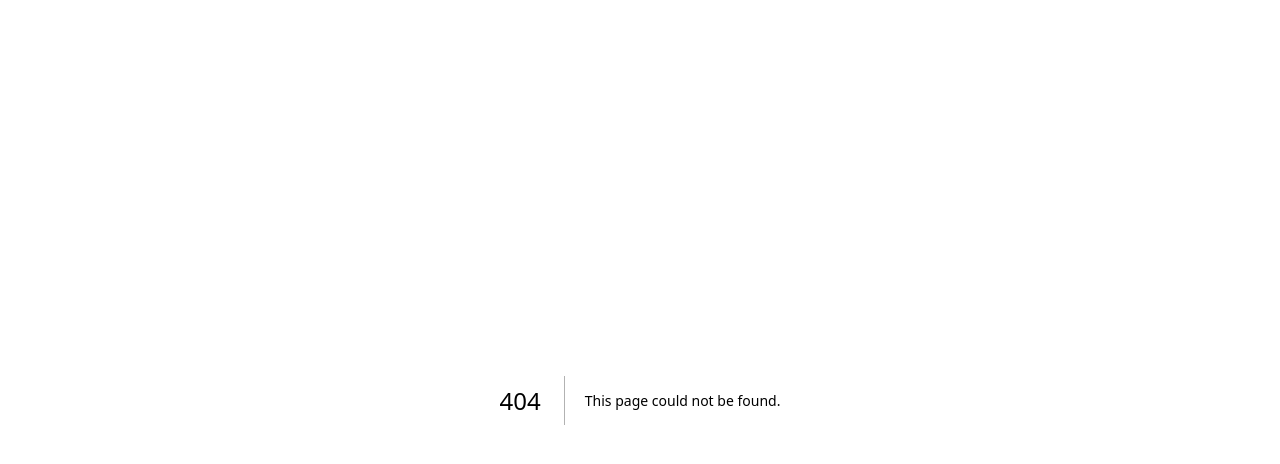
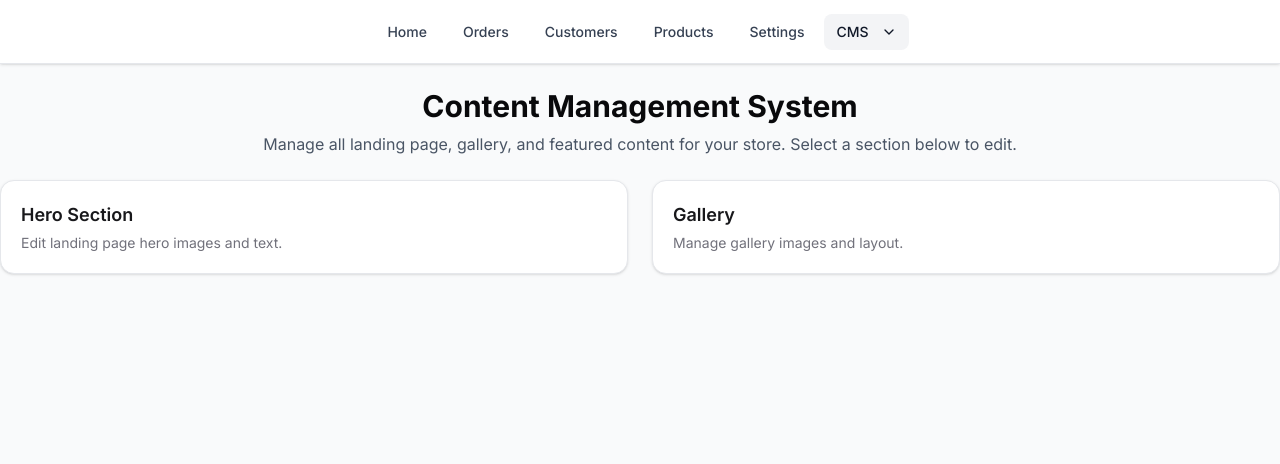
Before and after one commit to frankot/maks, a Next.js app: page /admin/cms in a window 1280 px wide. Before the commit this address had no page. Shown: the top 464 px of the page. Built offline with nearby package versions, Linux system fonts and the light colour scheme.

Commit message:
feat: implement AdminPageWrapper for consistent layout across admin pages

```diff
--- a/src/app/(customerFacing)/page.tsx
+++ b/src/app/(customerFacing)/page.tsx
@@ -16,6 +16,10 @@ export default function Home() {
           ALL PRODUCTS
         </h4>
       </Link>
+            <FeaturedProducts />
+
+      <FeaturedProducts />
+
 
     </main>
   );
--- a/src/app/admin/cms/layout.tsx
+++ b/src/app/admin/cms/layout.tsx
@@ -2,7 +2,7 @@ import { ReactNode } from "react";
 
 export default function CmsPage({ children }: { children: ReactNode }) {
   return (
-    <div className="w-full min-h-screen bg-gray-50">
+    <div className="w-full min-h-screen  bg-gray-50">
       <main>{children}</main>
     </div>
   );
--- /dev/null
+++ b/src/app/admin/cms/page.tsx
@@ -0,0 +1,46 @@
+import Link from "next/link";
+import { Card } from "@/components/ui/card";
+
+const cmsPages = [
+  {
+    href: "/admin/cms/hero",
+    title: "Hero Section",
+    description: "Edit landing page hero images and text."
+  },
+  {
+    href: "/admin/cms/gallery",
+    title: "Gallery",
+    description: "Manage gallery images and layout."
+  },
+  // Add more CMS subpages here as needed
+];
+
+
+import AdminPageWrapper from "../components/AdminPageWrapper";
+
+export default function CmsIndexPage() {
+  return (
+    <AdminPageWrapper className="">
+      <div className="space-y-2 text-center ">
+        <h1 className="text-3xl font-bold">Content Management System</h1>
+        <p className="text-gray-600 text-base">
+          Manage all landing page, gallery, and featured content for your store. Select a section below to edit.
+        </p>
+      </div>
+      <div className="w-full mt-6">
+        <div className="grid grid-cols-1 md:grid-cols-2 gap-6">
+          {cmsPages.map((page) => (
+            <Link key={page.href} href={page.href} className="block">
+              <Card className="p-5 border border-gray-200 dark:border-gray-800 shadow-sm hover:shadow-md transition-shadow cursor-pointer h-full flex flex-col justify-between">
+                <div>
+                  <h2 className="text-lg font-semibold mb-1 text-primary">{page.title}</h2>
+                  <p className="text-muted-foreground text-sm">{page.description}</p>
+                </div>
+              </Card>
+            </Link>
+          ))}
+        </div>
+      </div>
+    </AdminPageWrapper>
+  );
+}
--- /dev/null
+++ b/src/app/admin/components/AdminPageWrapper.tsx
@@ -0,0 +1,20 @@
+import React from "react";
+
+interface AdminPageWrapperProps {
+    children: React.ReactNode;
+    className?: string;
+}
+
+/**
+ * Wrapper for admin pages to provide consistent spacing and layout.
+ */
+export default function AdminPageWrapper({
+    children,
+    className = "",
+}: AdminPageWrapperProps) {
+    return (
+        <div className={`space-y-6 mt-16 pt-6 max-w-7xl mx-auto ${className}`}>
+            {children}
+        </div>
+    );
+}
--- a/src/app/admin/customers/page.tsx
+++ b/src/app/admin/customers/page.tsx
@@ -1,11 +1,12 @@
 import { getCustomers } from "@/lib/customers";
 import { CustomersTable } from "./_components/CustomersTable";
+import AdminPageWrapper from "../components/AdminPageWrapper";
 
 export default async function CustomersPage() {
   const customers = await getCustomers();
 
   return (
-    <div className="space-y-6">
+    <AdminPageWrapper>
       <div className="mx-auto flex max-w-5xl items-center justify-between">
         <h1 className="text-3xl font-bold">Customers</h1>
         <div className="text-sm text-gray-600">
@@ -14,6 +15,6 @@ export default async function CustomersPage() {
       </div>
 
       <CustomersTable customers={customers} />
-    </div>
+    </AdminPageWrapper>
   );
 }
--- a/src/app/admin/orders/page.tsx
+++ b/src/app/admin/orders/page.tsx
@@ -1,11 +1,12 @@
 import { getOrders } from "@/lib/orders";
 import { OrdersTable } from "./_components/OrdersTable";
+import AdminPageWrapper from "../components/AdminPageWrapper";
 
 export default async function OrdersPage() {
   const orders = await getOrders();
 
   return (
-    <div className="space-y-6">
+    <AdminPageWrapper>
       <div className="mx-auto flex max-w-5xl items-center justify-between">
         <h1 className="text-3xl font-bold">Orders</h1>
         <div className="text-sm text-gray-600">
@@ -14,6 +15,6 @@ export default async function OrdersPage() {
       </div>
 
       <OrdersTable orders={orders} />
-    </div>
+    </AdminPageWrapper>
   );
 }
--- a/src/app/admin/page.tsx
+++ b/src/app/admin/page.tsx
@@ -5,7 +5,7 @@ export default async function AdminPage() {
   const stats = await getDashboardStats();
 
   return (
-    <div className="space-y-6">
+    <div className="space-y-6 max-w-7xl mx-auto">
       <div className="flex items-center justify-between">
         <div>
           <h1 className="text-3xl font-bold">Dashboard</h1>
--- a/src/app/admin/products/add/page.tsx
+++ b/src/app/admin/products/add/page.tsx
@@ -2,7 +2,7 @@ import { ProductForm } from "../_components/ProductForm";
 
 export default function AddProductPage() {
   return (
-    <div className="space-y-6">
+    <div className="space-y-6 max-w-5xl mt-16 pt-6 mx-auto">
       <div>
         <h1 className="text-3xl font-bold">Add New Product</h1>
         <p className="text-gray-600">Create a new product in your catalog</p>
--- a/src/app/admin/products/page.tsx
+++ b/src/app/admin/products/page.tsx
@@ -3,12 +3,13 @@ import { Button } from "@/components/ui/button";
 import { getProducts } from "@/lib/products";
 import { ProductsTable } from "./_components/ProductsTable";
 import Link from "next/link";
+import AdminPageWrapper from "../components/AdminPageWrapper";
 
 export default async function ProductsPage() {
   const products = await getProducts();
 
   return (
-    <div className="space-y-6">
+    <AdminPageWrapper>
       <div className="mx-auto flex max-w-5xl items-center justify-between">
         <h1 className="text-3xl font-bold">Products</h1>
         <div className="flex items-center space-x-4">
@@ -25,6 +26,6 @@ export default async function ProductsPage() {
       </div>
 
       <ProductsTable products={products} />
-    </div>
+    </AdminPageWrapper>
   );
 }
```
